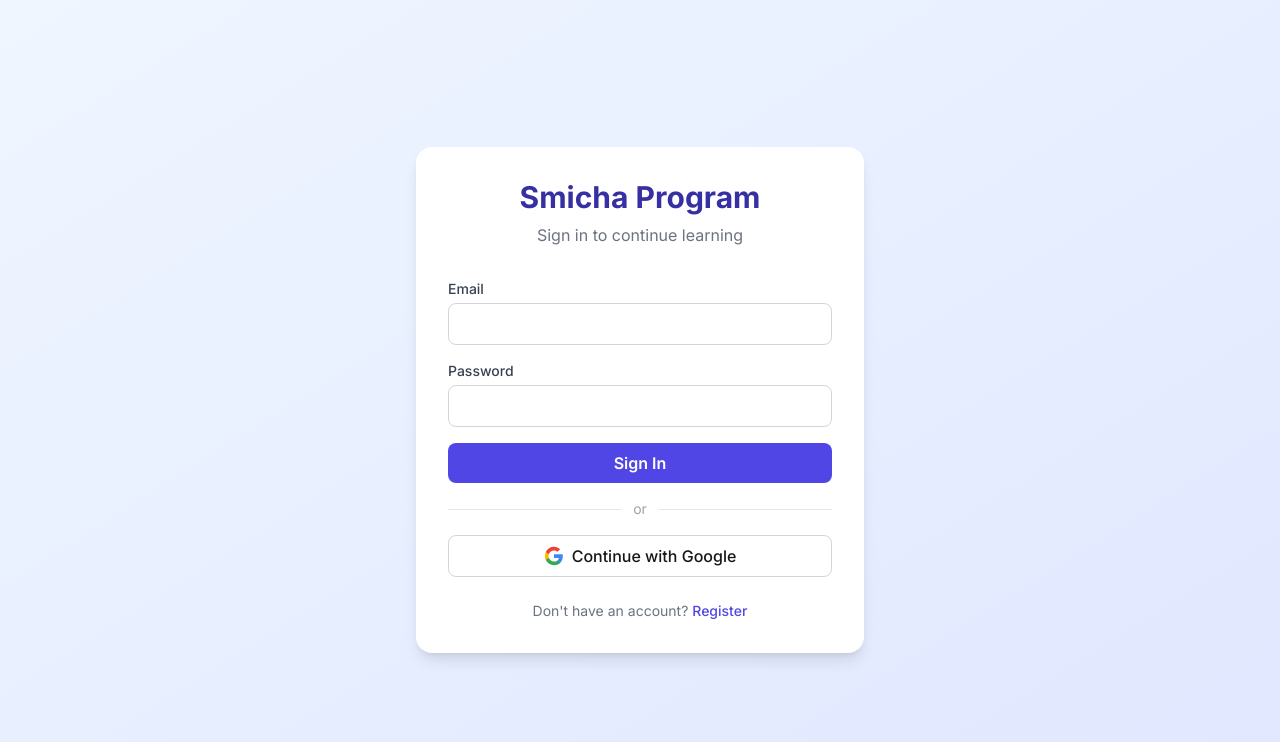
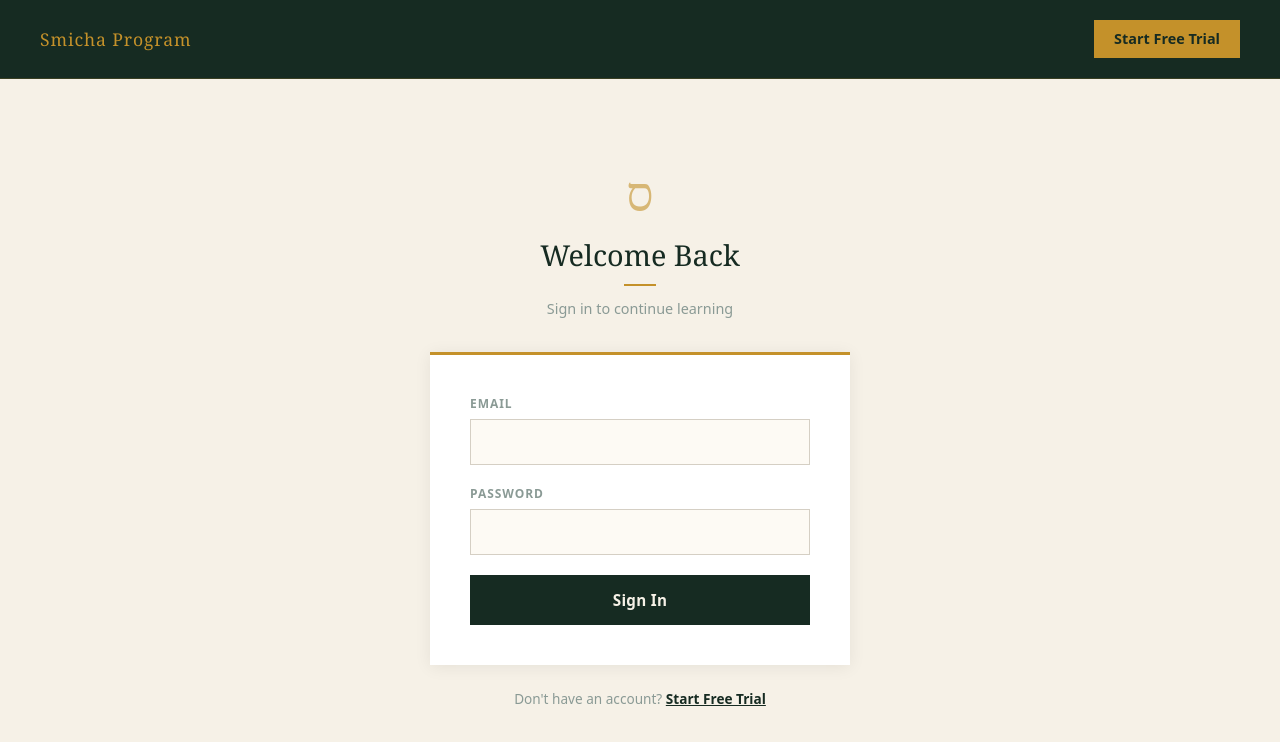
Before and after one commit to mendelz57/Smicha-Program-, a Next.js app: page /login in a window 1280 px wide. Shown: the top 742 px of the page. Built offline with nearby package versions, Linux system fonts and the light colour scheme.

Commit message:
Match login page colors to home page design

```diff
--- a/app/login/page.tsx
+++ b/app/login/page.tsx
@@ -24,71 +24,77 @@ export default function LoginPage() {
     }
   }
 
+  const inputStyle = {
+    width: '100%',
+    border: '1px solid #D5CFC4',
+    padding: '0.65rem 0.9rem',
+    fontSize: '0.95rem',
+    outline: 'none',
+    boxSizing: 'border-box' as const,
+    background: '#FDFAF4',
+    color: '#162B22',
+  };
+
+  const labelStyle = {
+    display: 'block',
+    fontSize: '0.75rem',
+    textTransform: 'uppercase' as const,
+    letterSpacing: '0.08em',
+    color: '#8A9A95',
+    fontWeight: '600',
+    marginBottom: '0.4rem',
+  };
+
   return (
-    <div className="min-h-screen bg-gradient-to-br from-blue-50 to-indigo-100 flex items-center justify-center p-4">
-      <div className="bg-white rounded-2xl shadow-lg p-8 w-full max-w-md">
-        <div className="text-center mb-8">
-          <h1 className="text-3xl font-bold text-indigo-800">Smicha Program</h1>
-          <p className="text-gray-500 mt-2">Sign in to continue learning</p>
+    <div style={{ minHeight: '100vh', fontFamily: 'system-ui, sans-serif', background: '#F6F1E7', display: 'flex', flexDirection: 'column' }}>
+      {/* Nav */}
+      <nav style={{ display: 'flex', justifyContent: 'space-between', alignItems: 'center', padding: '1.25rem 2.5rem', borderBottom: '1px solid rgba(196,145,42,0.2)', background: '#162B22' }}>
+        <Link href="/" style={{ fontFamily: 'Georgia, serif', fontSize: '1.1rem', letterSpacing: '0.05em', color: '#C4912A', textDecoration: 'none' }}>
+          Smicha Program
+        </Link>
+        <Link href="/register" style={{ background: '#C4912A', color: '#162B22', padding: '0.5rem 1.25rem', fontSize: '0.9rem', fontWeight: '600', textDecoration: 'none' }}>
+          Start Free Trial
+        </Link>
+      </nav>
+
+      {/* Form area */}
+      <div style={{ flex: 1, display: 'flex', alignItems: 'center', justifyContent: 'center', padding: '3rem 1.5rem' }}>
+        <div style={{ width: '100%', maxWidth: '420px' }}>
+          {/* Header */}
+          <div style={{ textAlign: 'center', marginBottom: '2rem' }}>
+            <div style={{ fontFamily: 'Georgia, serif', fontSize: '3rem', color: '#C4912A', lineHeight: 1, marginBottom: '1rem', opacity: 0.6 }}>ס</div>
+            <h1 style={{ fontFamily: 'Georgia, serif', fontSize: '1.8rem', fontWeight: '400', color: '#162B22', marginBottom: '0.5rem' }}>Welcome Back</h1>
+            <div style={{ width: '2rem', height: '2px', background: '#C4912A', margin: '0 auto 0.75rem' }}></div>
+            <p style={{ color: '#8A9A95', fontSize: '0.9rem' }}>Sign in to continue learning</p>
           </div>
 
-        <form onSubmit={handleSubmit} className="space-y-4">
+          {/* Card */}
+          <div style={{ background: '#fff', borderTop: '3px solid #C4912A', padding: '2.5rem', boxShadow: '0 2px 16px rgba(0,0,0,0.07)' }}>
+            <form onSubmit={handleSubmit} style={{ display: 'flex', flexDirection: 'column', gap: '1.25rem' }}>
               <div>
-            <label className="block text-sm font-medium text-gray-700 mb-1">Email</label>
-            <input
-              type="email"
-              value={email}
-              onChange={e => setEmail(e.target.value)}
-              className="w-full border border-gray-300 rounded-lg px-4 py-2 focus:outline-none focus:ring-2 focus:ring-indigo-500"
-              required
-            />
+                <label style={labelStyle}>Email</label>
+                <input type="email" value={email} onChange={e => setEmail(e.target.value)} style={inputStyle} required />
               </div>
               <div>
-            <label className="block text-sm font-medium text-gray-700 mb-1">Password</label>
-            <input
-              type="password"
-              value={password}
-              onChange={e => setPassword(e.target.value)}
-              className="w-full border border-gray-300 rounded-lg px-4 py-2 focus:outline-none focus:ring-2 focus:ring-indigo-500"
-              required
-            />
+                <label style={labelStyle}>Password</label>
+                <input type="password" value={password} onChange={e => setPassword(e.target.value)} style={inputStyle} required />
               </div>
-          {error && <p className="text-red-500 text-sm">{error}</p>}
+              {error && <p style={{ color: '#C0392B', fontSize: '0.85rem' }}>{error}</p>}
               <button
                 type="submit"
                 disabled={loading}
-            className="w-full bg-indigo-600 text-white py-2 rounded-lg font-semibold hover:bg-indigo-700 disabled:opacity-50 transition"
+                style={{ background: loading ? '#8A9A95' : '#162B22', color: '#F6F1E7', border: 'none', padding: '0.85rem', fontWeight: '700', fontSize: '0.95rem', cursor: loading ? 'not-allowed' : 'pointer', letterSpacing: '0.02em' }}
               >
                 {loading ? 'Signing in...' : 'Sign In'}
               </button>
             </form>
-
-        <div className="mt-4">
-          <div className="relative flex items-center justify-center my-4">
-            <div className="border-t border-gray-200 w-full"></div>
-            <span className="bg-white px-3 text-sm text-gray-400">or</span>
-            <div className="border-t border-gray-200 w-full"></div>
-          </div>
-          <button
-            onClick={() => signIn('google', { callbackUrl: '/student' })}
-            className="w-full border border-gray-300 py-2 rounded-lg font-medium hover:bg-gray-50 flex items-center justify-center gap-2 transition"
-          >
-            <svg className="w-5 h-5" viewBox="0 0 24 24">
-              <path fill="#4285F4" d="M22.56 12.25c0-.78-.07-1.53-.2-2.25H12v4.26h5.92c-.26 1.37-1.04 2.53-2.21 3.31v2.77h3.57c2.08-1.92 3.28-4.74 3.28-8.09z"/>
-              <path fill="#34A853" d="M12 23c2.97 0 5.46-.98 7.28-2.66l-3.57-2.77c-.98.66-2.23 1.06-3.71 1.06-2.86 0-5.29-1.93-6.16-4.53H2.18v2.84C3.99 20.53 7.7 23 12 23z"/>
-              <path fill="#FBBC05" d="M5.84 14.09c-.22-.66-.35-1.36-.35-2.09s.13-1.43.35-2.09V7.07H2.18C1.43 8.55 1 10.22 1 12s.43 3.45 1.18 4.93l2.85-2.22.81-.62z"/>
-              <path fill="#EA4335" d="M12 5.38c1.62 0 3.06.56 4.21 1.64l3.15-3.15C17.45 2.09 14.97 1 12 1 7.7 1 3.99 3.47 2.18 7.07l3.66 2.84c.87-2.6 3.3-4.53 6.16-4.53z"/>
-            </svg>
-            Continue with Google
-          </button>
           </div>
 
-        <p className="text-center text-sm text-gray-500 mt-6">
+          <p style={{ textAlign: 'center', fontSize: '0.85rem', color: '#8A9A95', marginTop: '1.5rem' }}>
             Don&apos;t have an account?{' '}
-          <Link href="/register" className="text-indigo-600 font-medium hover:underline">
-            Register
-          </Link>
+            <Link href="/register" style={{ color: '#162B22', fontWeight: '600', textDecoration: 'underline' }}>Start Free Trial</Link>
           </p>
+        </div>
       </div>
     </div>
   );
```
Lines whose indentation alone changed are shown as unchanged.
